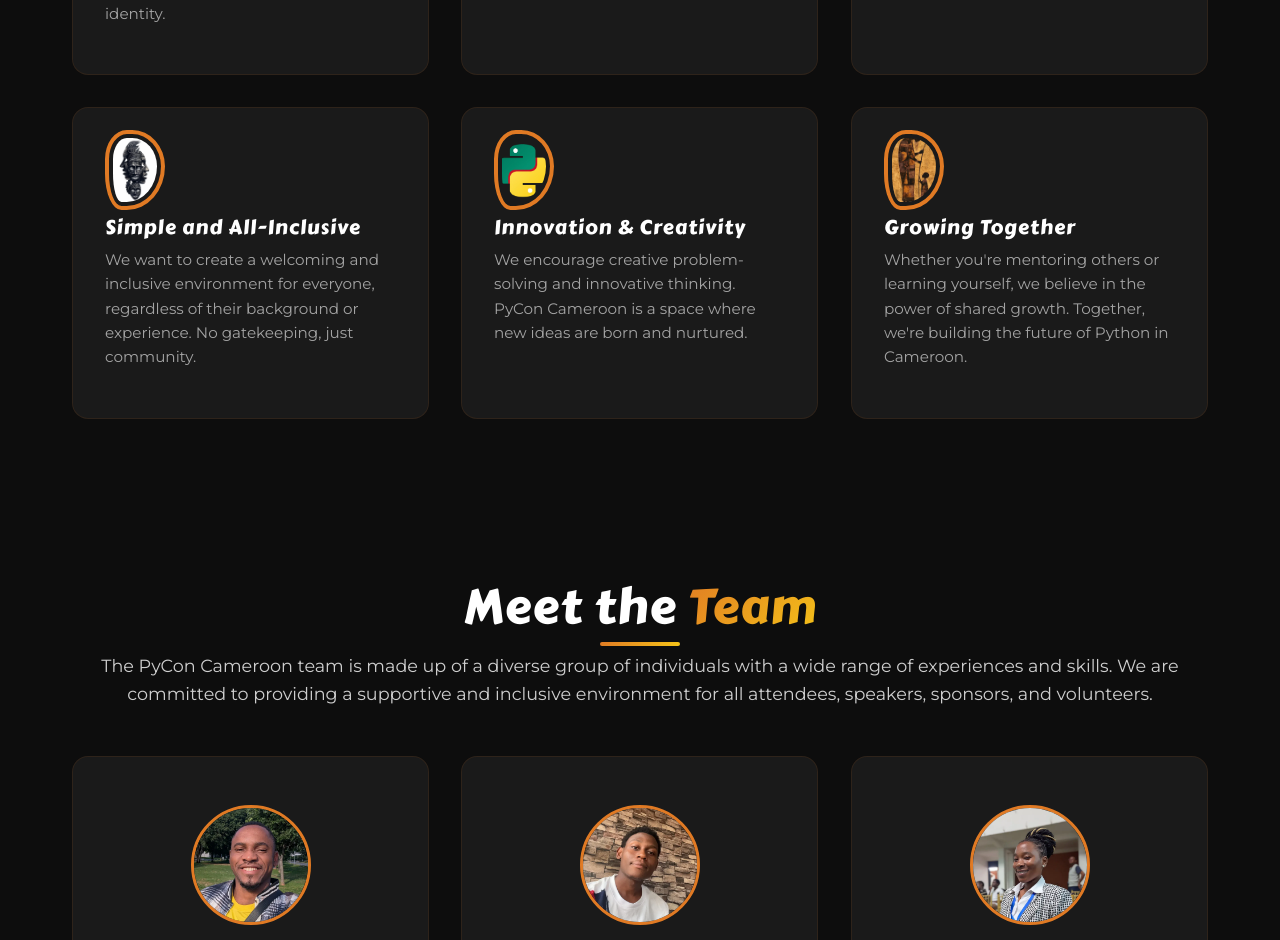
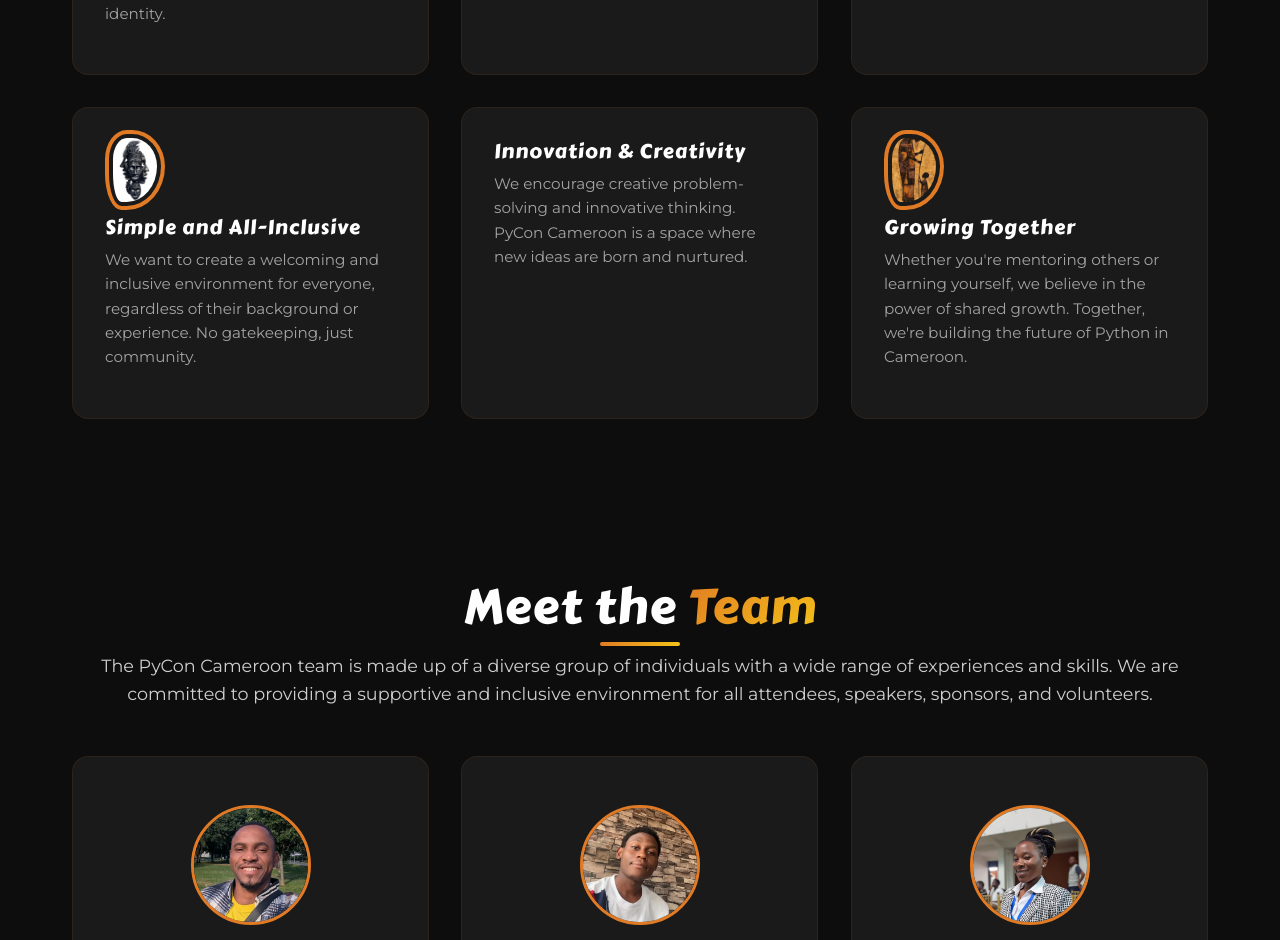
Before and after one commit to pythoncameroon/PyCon_Cameroon_2026, a React (Vite) app: page /about in a window 1280 px wide. Shown: the part 2740-3680 px from the top of the page. Built offline with nearby package versions, Linux system fonts and the light colour scheme.

Commit message:
Remove unused Python Cameroon logo from About page
Signed-off-by: Steve Yonkeu <yokwejuste@yahoo.com>

```diff
--- a/src/pages/About.jsx
+++ b/src/pages/About.jsx
@@ -263,13 +263,6 @@ const About = () => {
             </div>
 
             <div className="card animate-on-scroll slide-up">
-              <div className="card-icon">
-                <img
-                  src="/images/branding/python-cameroon-logo.webp"
-                  alt="Inspiration"
-                  loading="lazy"
-                />
-              </div>
               <h3 className="card-title">Innovation & Creativity</h3>
               <p className="card-text">
                 We encourage creative problem-solving and innovative thinking.
```
